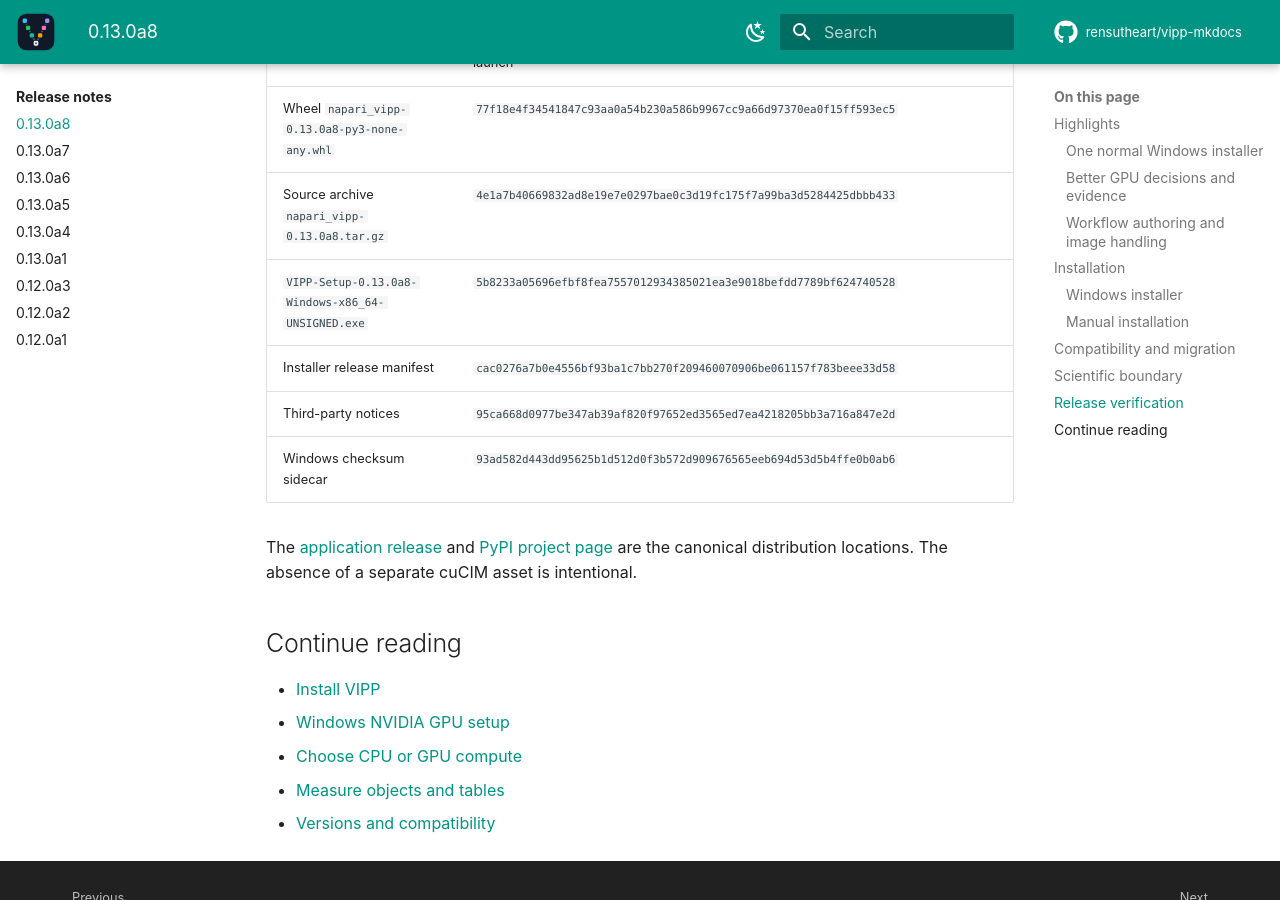
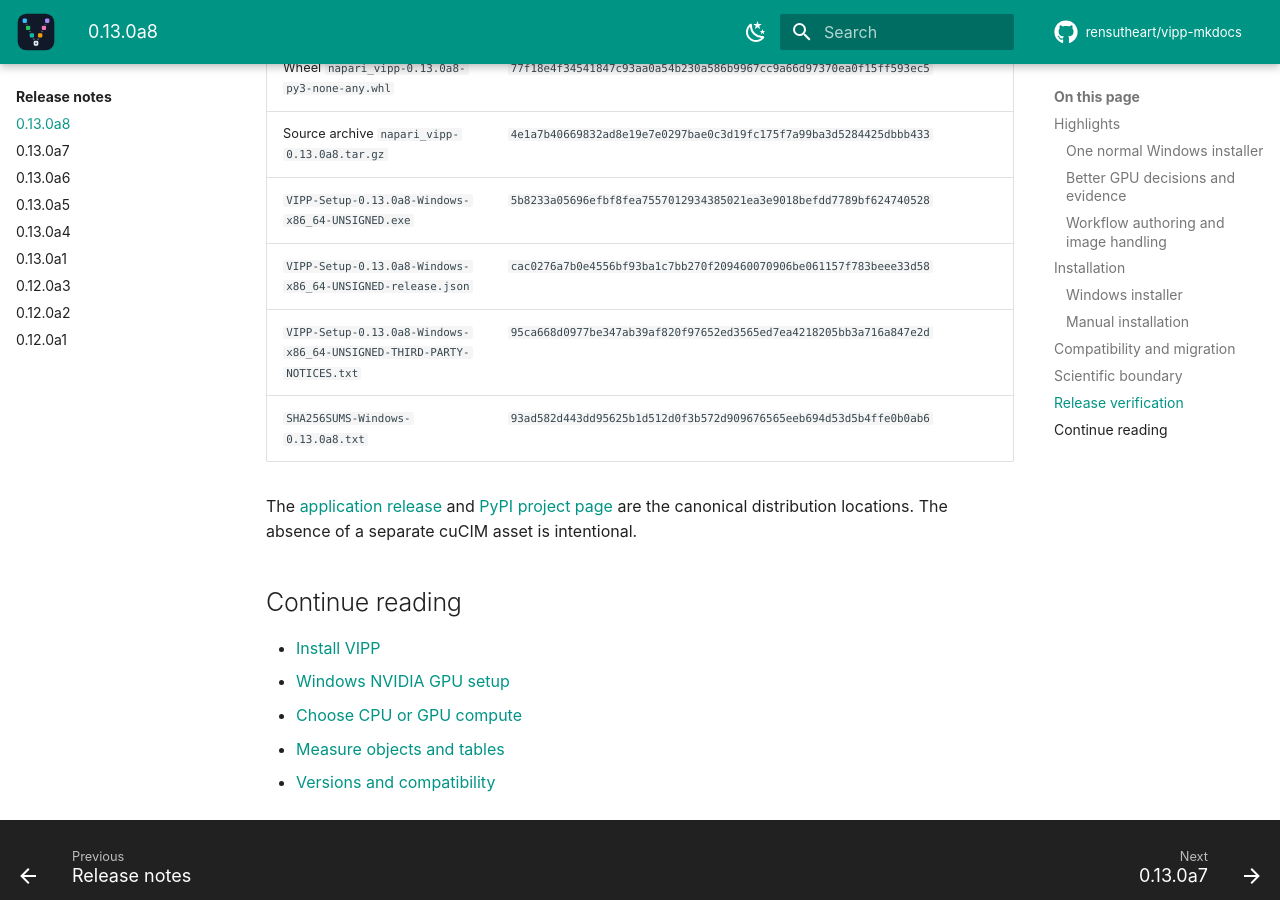
Before and after one commit to rensutheart/vipp-mkdocs, an MkDocs documentation site: the page built from docs/releases/0.13.0a8.md, in a window 1280 px wide and 900 px high, scrolled down 3627 px. Built offline with MkDocs 1.6.1 and Material for MkDocs 9.7.7, drawn with Linux system fonts in a browser that asks for light colours; plug-ins that fetch from the network failed and are left out; comment, search, counter and statistics services are not loaded; the version menu is left out.

```diff
--- a/docs/releases/0.13.0a8.md
+++ b/docs/releases/0.13.0a8.md
@@ -136,9 +136,9 @@ self-referential claim about the page that contains it.
 | Wheel `napari_vipp-0.13.0a8-py3-none-any.whl` | `77f18e4f34541847c93aa0a54b230a586b9967cc9a66d97370ea0f15ff593ec5` |
 | Source archive `napari_vipp-0.13.0a8.tar.gz` | `4e1a7b40669832ad8e19e7e0297bae0c3d19fc175f7a99ba3d5284425dbbb433` |
 | `VIPP-Setup-0.13.0a8-Windows-x86_64-UNSIGNED.exe` | `5b8233a05696efbf8fea7557012934385021ea3e9018befdd7789bf624740528` |
-| Installer release manifest | `cac0276a7b0e4556bf93ba1c7bb270f209460070906be061157f783beee33d58` |
-| Third-party notices | `95ca668d0977be347ab39af820f97652ed3565ed7ea4218205bb3a716a847e2d` |
-| Windows checksum sidecar | `93ad582d443dd95625b1d512d0f3b572d909676565eeb694d53d5b4ffe0b0ab6` |
+| `VIPP-Setup-0.13.0a8-Windows-x86_64-UNSIGNED-release.json` | `cac0276a7b0e4556bf93ba1c7bb270f209460070906be061157f783beee33d58` |
+| `VIPP-Setup-0.13.0a8-Windows-x86_64-UNSIGNED-THIRD-PARTY-NOTICES.txt` | `95ca668d0977be347ab39af820f97652ed3565ed7ea4218205bb3a716a847e2d` |
+| `SHA256SUMS-Windows-0.13.0a8.txt` | `93ad582d443dd95625b1d512d0f3b572d909676565eeb694d53d5b4ffe0b0ab6` |
 
 The [application release](https://github.com/rensutheart/napari-vipp/releases/tag/v0.13.0a8)
 and [PyPI project page](https://pypi.org/project/napari-vipp/0.13.0a8/)
```
Also changed, not shown: docs/index.md (+2 -2 lines), docs/reference/validation-status.md (+6 -4 lines), docs/reference/versioning.md (+1 -1 lines), docs/releases/index.md (+2 -2 lines).
